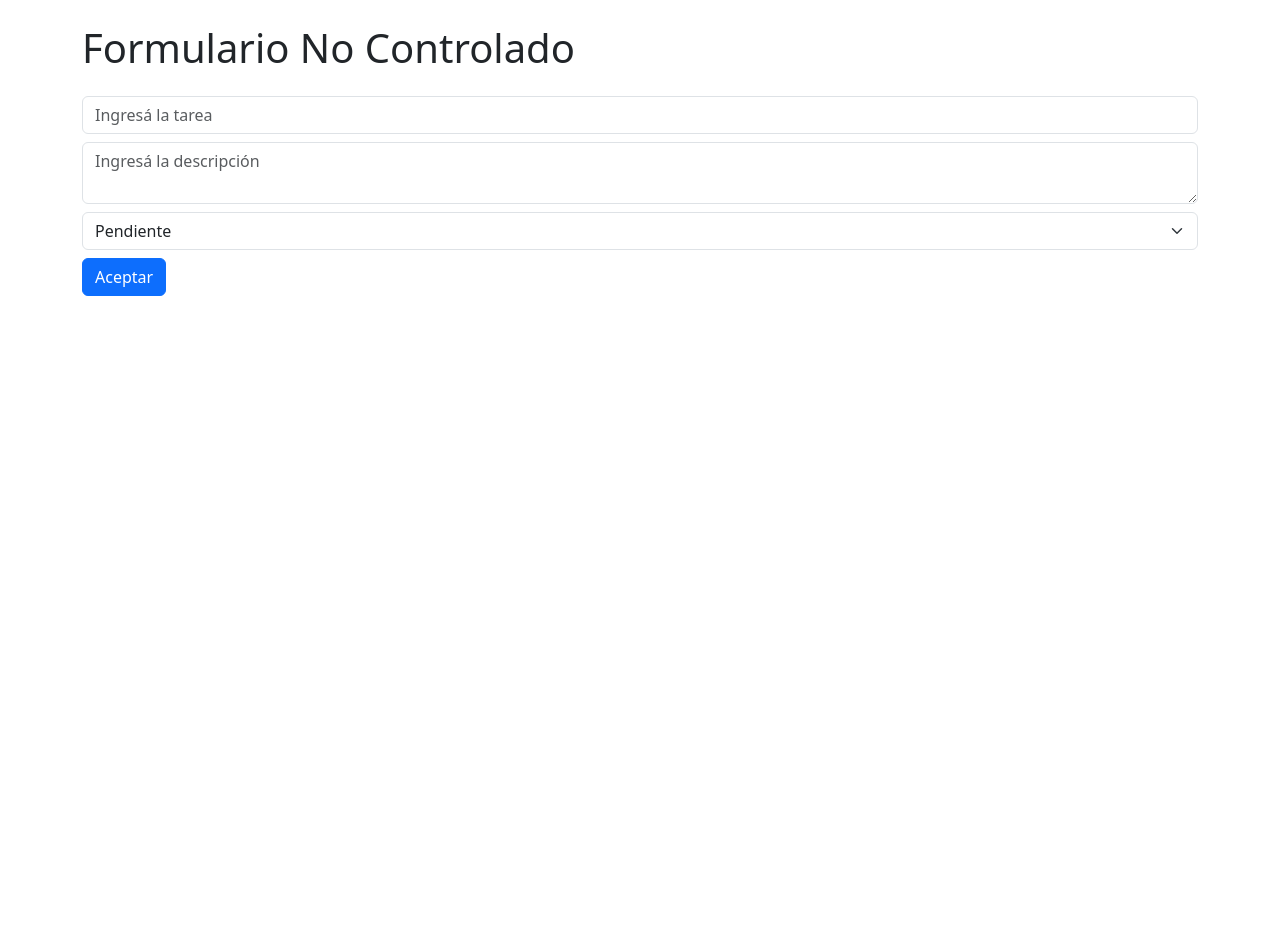
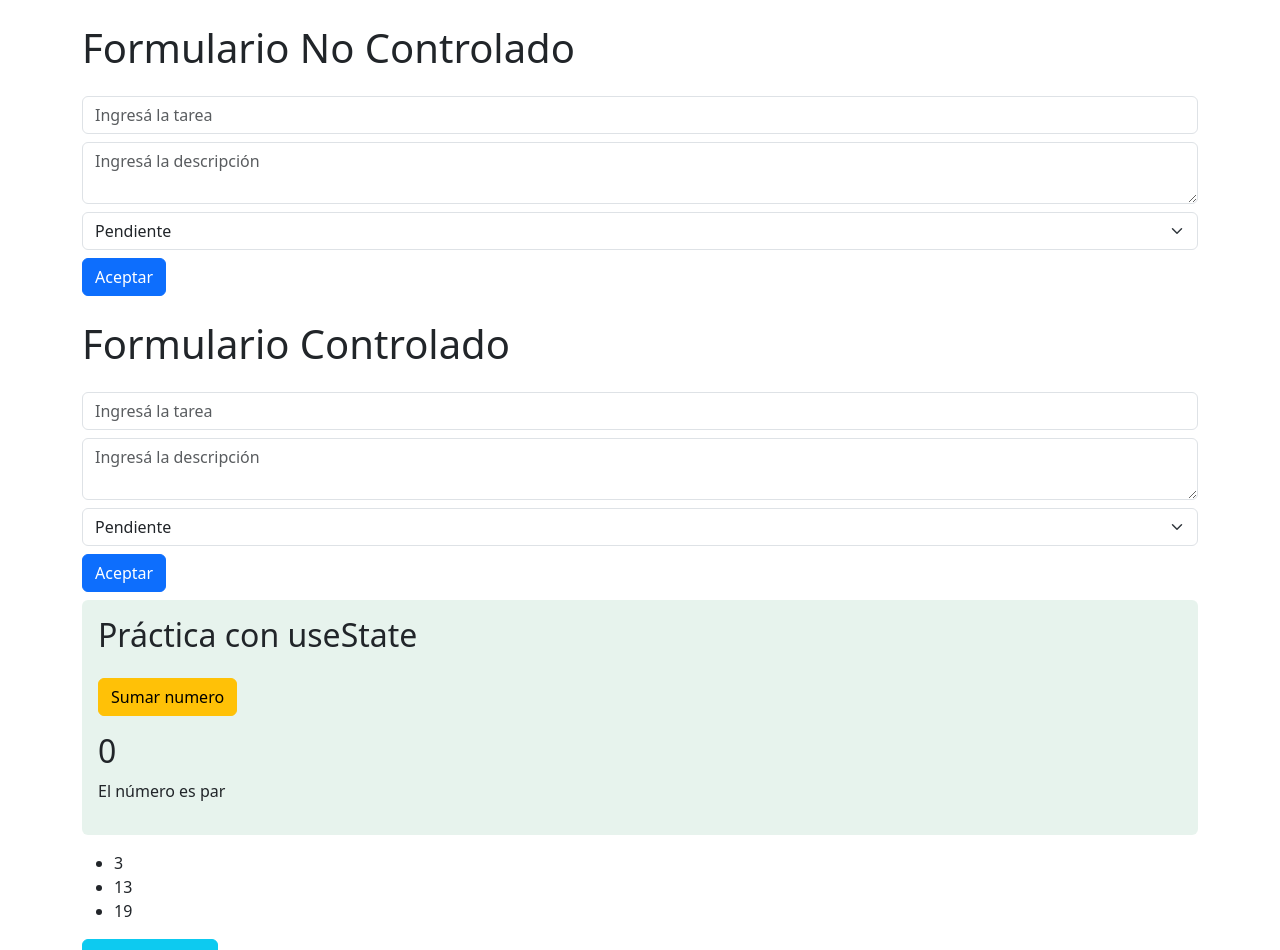
Before and after one commit to YCastEmm/React-JS, a React (Vite) app in the folder 02 - formularios-react/: page / in a window 1280 px wide. Shown: the top 950 px of the page. Before the commit the page ends 800 px from the top, so only its background shows below. Built offline with nearby package versions, Linux system fonts and the light colour scheme.

Commit message:
Carga de formularios

```diff
--- a/02 - formularios-react/src/App.jsx
+++ b/02 - formularios-react/src/App.jsx
@@ -1,10 +1,18 @@
 import { NoControlado } from "./components/no-controlado";
+import { Controlado } from "./components/controlado";
+import { BotonContador } from "./components/useState";
+import ListaElementos from "./components/practicaUseState";
+
 
 let App = () => {
     return (
         <div className="container">
             <h1 className="mt-4">Formulario No Controlado</h1>
             <NoControlado></NoControlado>
+            <h1 className="mt-4">Formulario Controlado</h1>
+            <Controlado></Controlado>
+            <BotonContador></BotonContador>
+            <ListaElementos />
         </div>
     );
 };
--- /dev/null
+++ b/02 - formularios-react/src/components/controlado.jsx
@@ -0,0 +1,36 @@
+export let Controlado = () => {
+
+    let manejarClic = (e) =>{
+        // Se previene el comportamiento por default del formulario pasando el evento submit como argumento y ejecutando la función preventDefault()
+        e.preventDefault()
+    }
+
+
+
+    return (
+
+        <form onSubmit={manejarClic}>
+            <input
+                type="text"
+                placeholder="Ingresá la tarea"
+                className="form-control mb-2 mt-4 "
+                name="titulo"
+            />
+            <textarea
+                className="form-control mb-2"
+                placeholder="Ingresá la descripción"
+                name="descripcion"
+            />
+            <select name="state" id="" className="form-select mb-2">
+                <option value="Pendiente">Pendiente</option>
+                <option value="Completado">Completado</option>
+            </select>
+            <button type="submit" className="btn btn-primary">
+                Aceptar
+            </button>
+        </form>
+    );
+};
+
+// El atributo name es necesario para recopilar los datos mediante formData
+// Para mostrar un texto dentro del textarea en JSX se debe ingresar el mismo en el atributo value
--- /dev/null
+++ b/02 - formularios-react/src/components/practicaUseState.jsx
@@ -0,0 +1,31 @@
+import { useState } from "react"
+
+
+
+
+let ListaElementos = () =>{
+
+
+    let [listado, inicializarListado] = useState( [3, 13, 19])
+
+    let handleClick = () =>{
+        inicializarListado((listado.map((elemento) => elemento <= 1000 ? (elemento * elemento).toFixed(2) : (elemento - elemento / 2).toFixed(2))))
+    }
+
+    return  <div>
+
+                <ul className="mt-3">
+                    <li>{listado[0]}</li>
+                    <li>{listado[1]}</li>
+                    <li>{listado[2]}</li>
+                </ul>
+                <button onClick={handleClick} className="btn btn-info">Modificar Lista</button>
+
+
+            </div>
+
+}
+
+
+
+export default ListaElementos
--- /dev/null
+++ b/02 - formularios-react/src/components/useState.jsx
@@ -0,0 +1,39 @@
+import { useRef, useState } from "react";
+
+
+let titulo = "Práctica con useState"
+let numeroPar = "El número es par"
+let numeroImpar = "El número es impar"
+
+
+export let BotonContador = () => {
+    let [contador, setearContador] = useState(0);
+
+    let parrafo = useRef("");
+
+    let handleClick = () => {
+        setearContador(contador + 1);
+
+        let { current } = parrafo;
+
+        console.log(current);
+    };
+
+    return (
+        <div className="bg-success p-2 text-dark bg-opacity-10 mt-2 rounded p-3">
+            <h2>{titulo}</h2>
+            <button className="btn btn-warning mt-3" onClick={handleClick}>
+                Sumar numero
+            </button>
+            <h2 className="mt-3">{contador}</h2>
+
+            <p ref={parrafo}>
+                {
+                    contador % 2 === 0 ?  numeroPar : numeroImpar
+                }
+            </p>
+
+
+        </div>
+    );
+};
```
